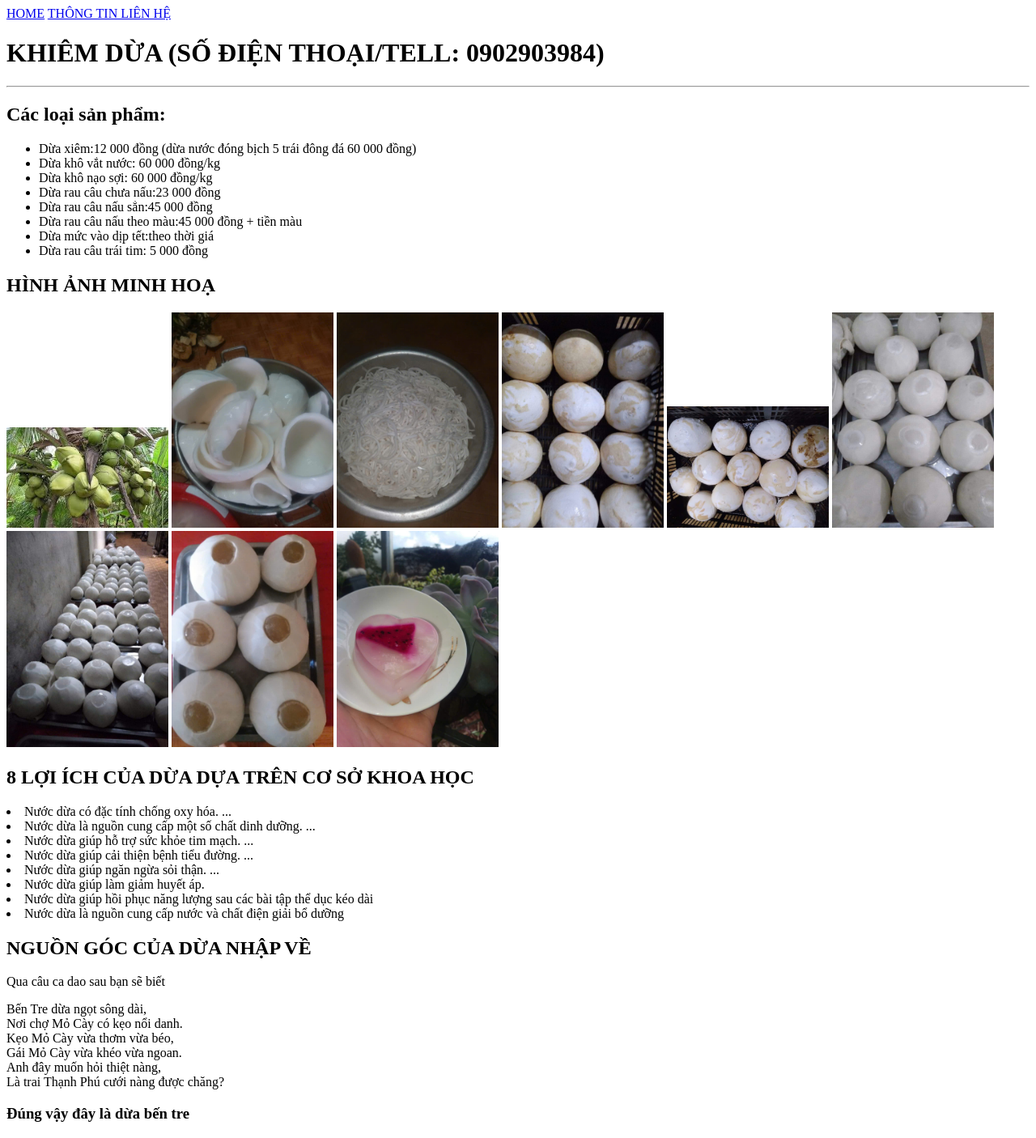
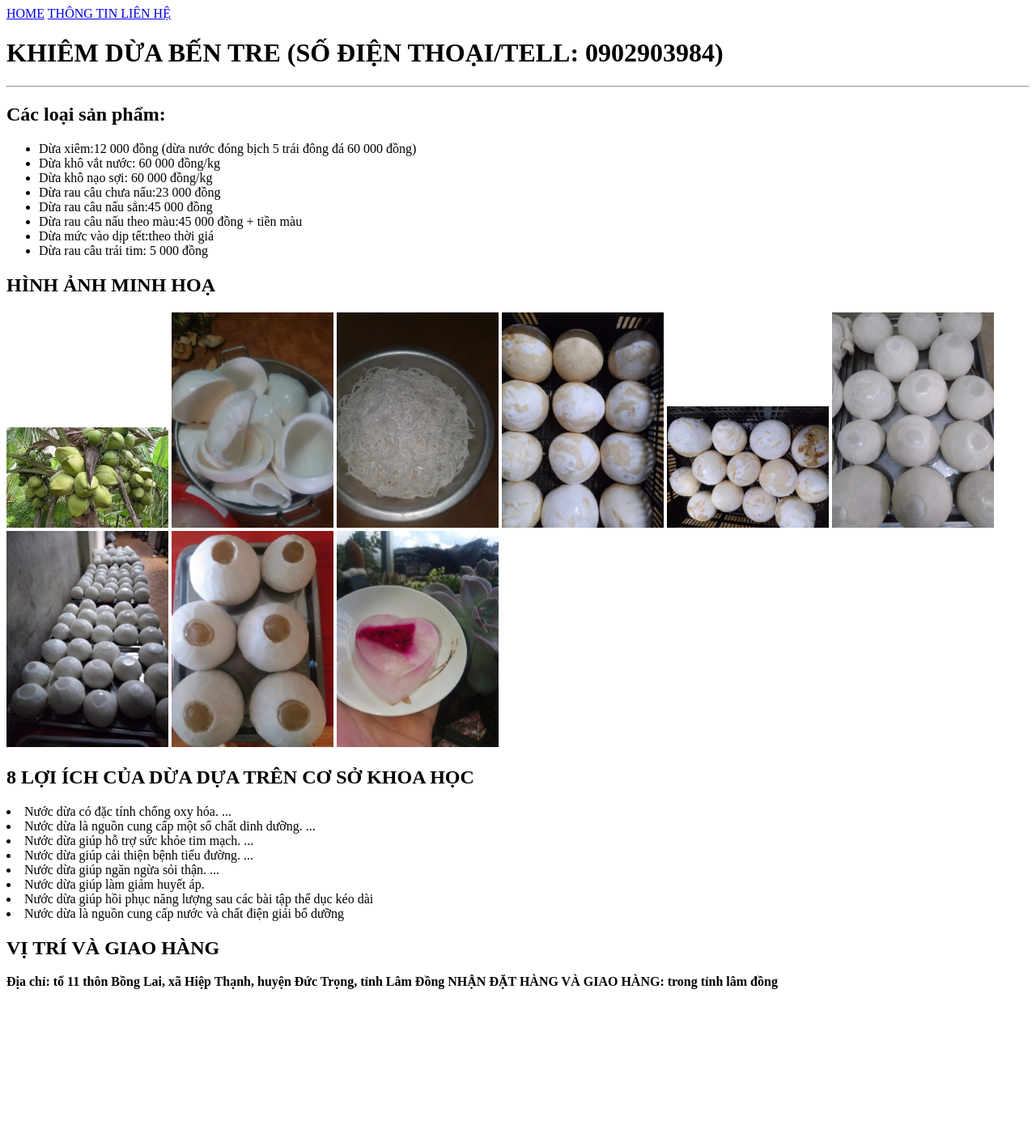
Before and after one commit to khang2001-python/khi-m-d-a, a plain HTML site: page index.html in a window 1280 px wide. Shown: the whole page at 81% size. After the commit the page ends 1238 px from the top, so only its background shows below. Drawn offline with Linux system fonts and the light colour scheme.

Commit message:
chỉnh lần 4

```diff
--- a/index.html
+++ b/index.html
@@ -10,7 +10,7 @@
     <!-- đưa về trang chủ  -->
      <a href="./more/contact.html">THÔNG TIN LIÊN HỆ</a>
      <!-- của sổ thông tin liên hệ -->
-    <h1>KHIÊM DỪA (SỐ ĐIỆN THOẠI/TELL: 0902903984) </h1>
+    <h1>KHIÊM DỪA BẾN TRE (SỐ ĐIỆN THOẠI/TELL: 0902903984) </h1>
     <hr>
     <h2>Các loại sản phẩm:</h2>
     <ul>
@@ -45,16 +45,10 @@
         <li>Nước dừa giúp hồi phục năng lượng sau các bài tập thể dục kéo dài</li>
         <li>Nước dừa là nguồn cung cấp nước và chất điện giải bổ dưỡng</li>
     </ul>
-    <h2>NGUỒN GÓC CỦA DỪA NHẬP VỀ</h2>
-    <p>Qua câu ca dao sau bạn sẽ biết</p>
+    <h2>VỊ TRÍ VÀ GIAO HÀNG</h2>
     <p>
-        Bến Tre dừa ngọt sông dài, <br>
-        Nơi chợ Mỏ Cày có kẹo nổi danh. <br>
-        Kẹo Mỏ Cày vừa thơm vừa béo, <br>
-        Gái Mỏ Cày vừa khéo vừa ngoan. <br>
-        Anh đây muốn hỏi thiệt nàng, <br>
-        Là trai Thạnh Phú cưới nàng được chăng? <br>
+        <b>Địa chỉ: tổ 11 thôn Bồng Lai, xã Hiệp Thạnh, huyện Đức Trọng, tỉnh Lâm Đồng</b>
+        <b>NHẬN ĐẶT HÀNG VÀ GIAO HÀNG: trong tỉnh lâm đồng </b>
     </p>
-    <h3>Đúng vậy đây là dừa bến tre</h3>
 </body>
 </html>
```
